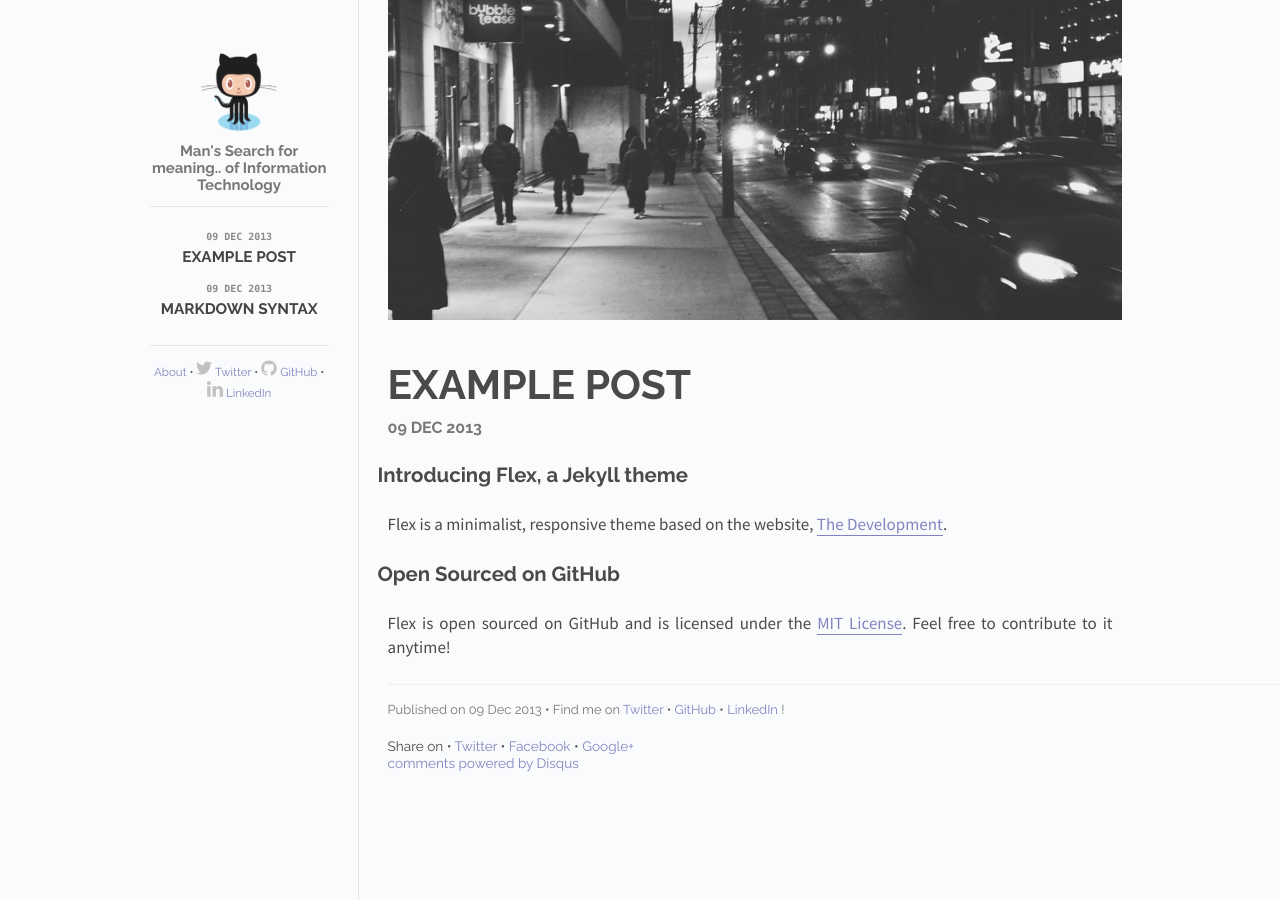
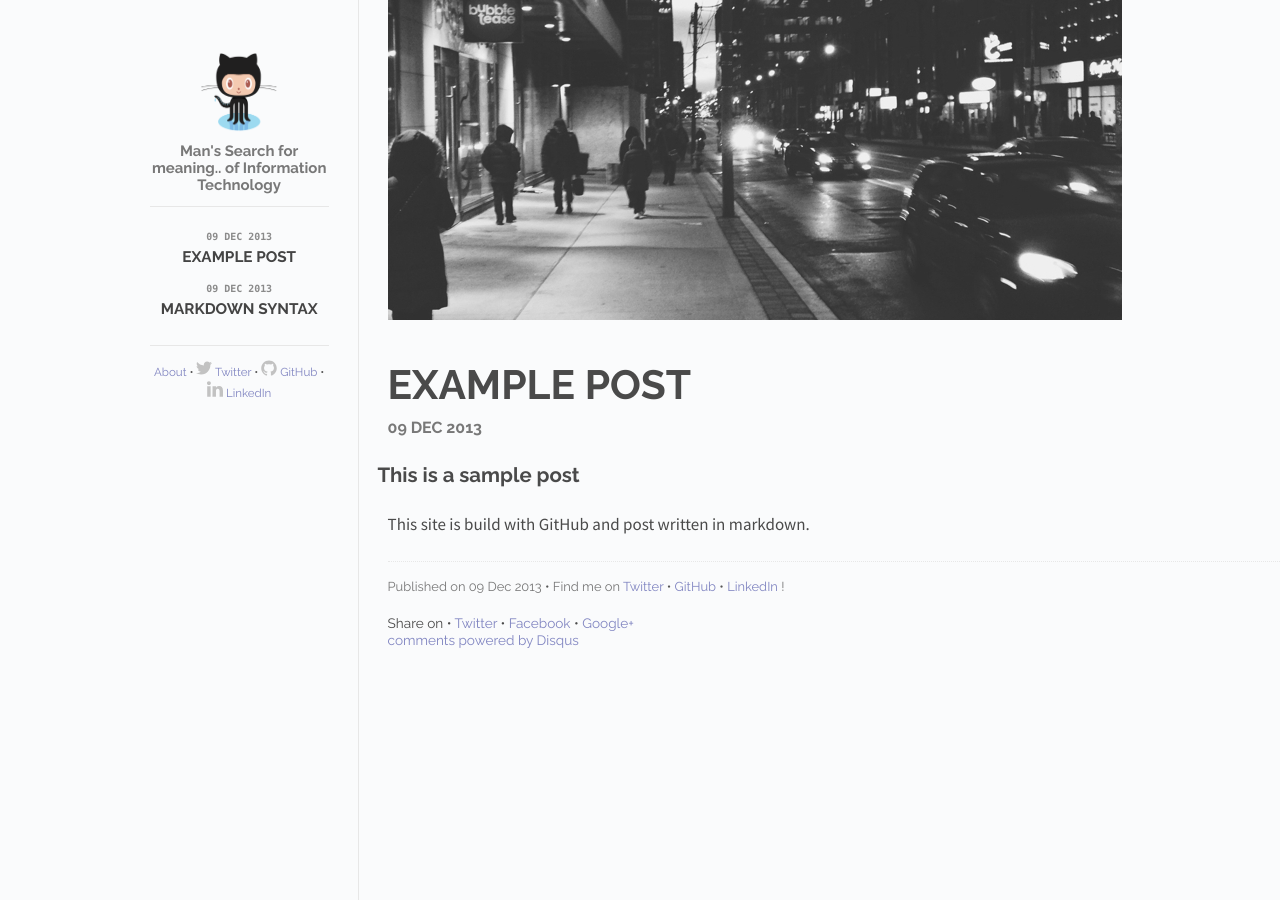
Before and after one commit to irvinleegc/Flex, a Jekyll site: the page built from _posts/2013-12-09-example-post.md, in a window 1280 px wide. Built offline with Jekyll 4.4.1, drawn with Linux system fonts in a browser that asks for light colours; comment, search, counter and statistics services are not loaded.

Commit message:
Update 2013-12-09-example-post.md

```diff
--- a/_posts/2013-12-09-example-post.md
+++ b/_posts/2013-12-09-example-post.md
@@ -7,10 +7,5 @@ categories: posts
 comments: TRUE
 ---
 
-## Introducing Flex, a Jekyll theme
-
-Flex is a minimalist, responsive theme based on the website, [The Development](http://thedevelopment.co).
-
-## Open Sourced on GitHub
-
-Flex is open sourced on GitHub and is licensed under the [MIT License](http://opensource.org/licenses/MIT). Feel free to contribute to it anytime!
+## This is a sample post ##
+This site is build with GitHub and post written in markdown.
```
